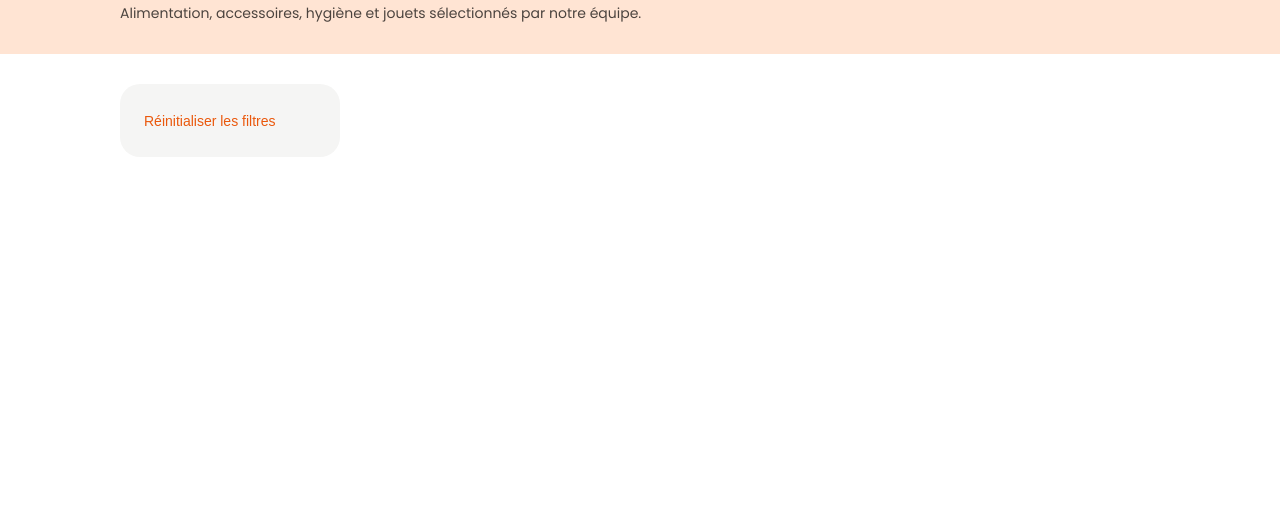
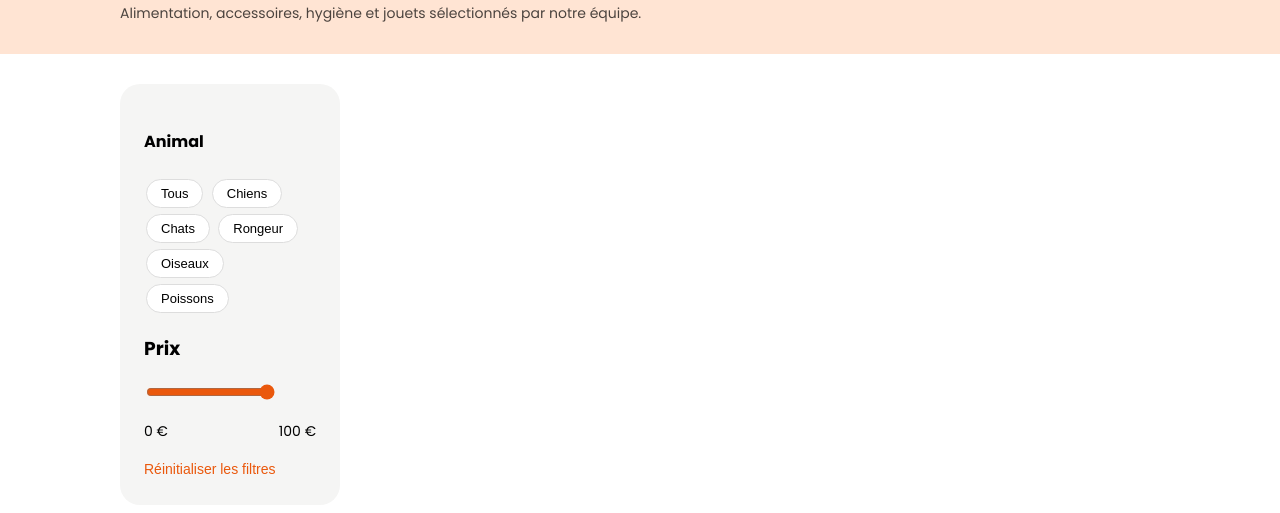
Before and after one commit to ragn4r0ck/PetNest, a website: page catalogue/index.html in a window 1280 px wide. Shown: the part 81-594 px from the top of the page. Drawn offline with Linux system fonts and the light colour scheme.

Commit message:
ajout des filtres par animal et par prix et son css

```diff
--- a/catalogue/index.html
+++ b/catalogue/index.html
@@ -17,12 +17,27 @@
       <h1>Boutique-Chiens</h1>
       <p>Alimentation, accessoires, hygiène et jouets sélectionnés par notre équipe.</p>
     </div>
-  </main>
   <section class="Catalogue">
 
     <aside class="filterCatalogue">
+      <div class="button-j">
+    <h4>Animal</h4>
+    <button>Tous</button> <button>Chiens</button>
+    <button>Chats</button> <button>Rongeur</button>
+    <button>Oiseaux</button> <button>Poissons</button>
+  </div>
+
+  <div class="frange">
+    <h3><label for="range">Prix</label></h3>
+    <input type="range" id="range" min="0" max="100" value="100">
+    <div class="ESPACE">
+      <p>0 €</p>
+      <p>100 €</p>
+    </div>
+  </div>
+
       <button class="normal">Réinitialiser les filtres</button>
-    </aside>
+      </aside>
 
     <div class="catalogue-products"></div>
 
--- a/catalogue/style.css
+++ b/catalogue/style.css
@@ -62,3 +62,31 @@ button.normal {
   padding: 0;
   text-align: left;
 }
+.button-j button {
+  padding: 6px 14px;
+  margin: 3px 2px;
+  border: 1px solid #ddd;
+  background-color: white;
+  border-radius: 20px;
+  cursor: pointer;
+  font-size: 13px;
+  transition: all 0.2s;
+}
+
+.button-j button:focus {
+  background-color: #EA580C;
+  color: white;
+  border-color: #EA580C;
+}
+
+.ESPACE {
+  display: flex;
+  justify-content: space-between;
+  gap: 0;
+  font-size: 14px;
+  width: 100%;
+}
+
+.frange input[type="range"] {
+  accent-color: #EA580C;
+}
```
